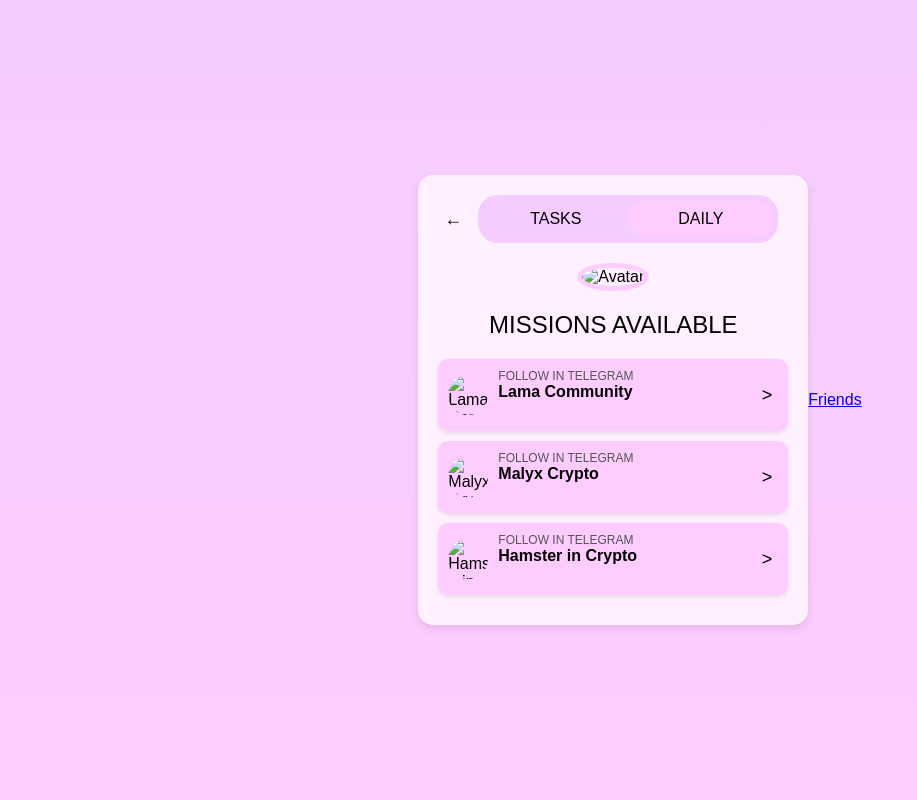
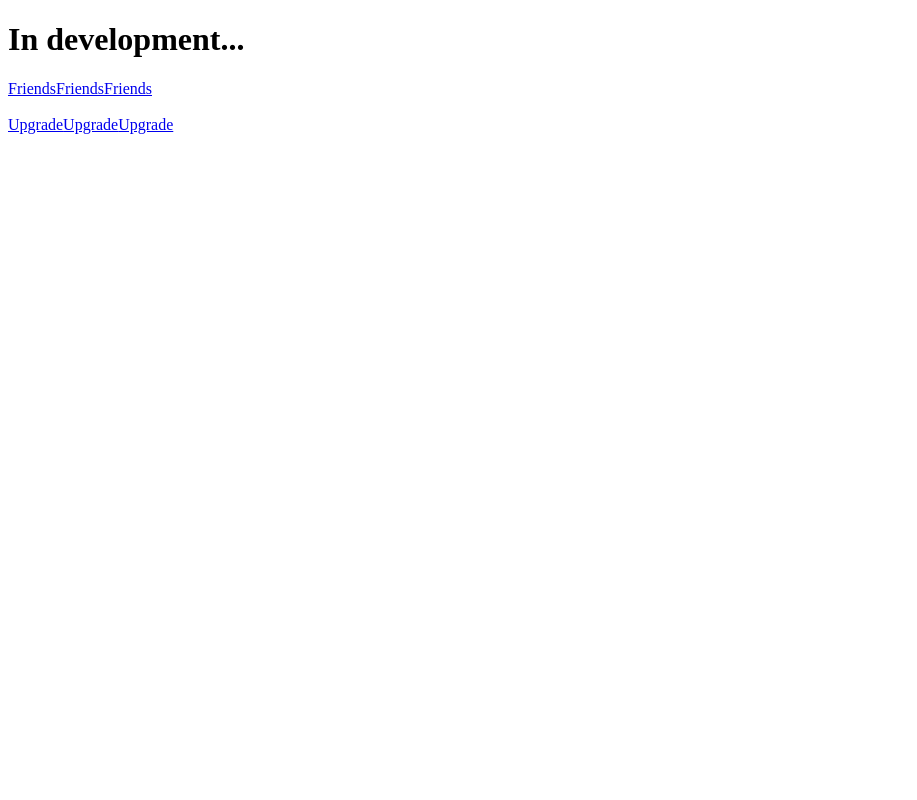
Before and after one commit to ton-lama-dev/lama-game, a Flask app: template src/templates/index.html in a window 1280 px wide. Shown: the whole page, without its empty margins (0-917 px from the left). Run offline with Flask 3, Linux system fonts and the light colour scheme; the template is opened without the code that fills it, so the values that code supplies are empty; some libraries are stand-ins or nearby versions.

Commit message:
Upgrade page added.

```diff
--- a/src/static/css/friends.css
+++ b/src/static/css/friends.css
@@ -80,8 +80,8 @@ h3 {
     margin: 3% 0%;
     display: flex;
     align-items: center;
-    -moz-border-radius: 25px; /* FF1+ */
-    -webkit-border-radius: 25px; /* Saf3-4 */
+    /* -moz-border-radius: 25px; FF1+ */
+    /* -webkit-border-radius: 25px; Saf3-4 */
     border-radius: 25px; /* Opera 10.5, IE 9, Saf5, Chrome */
     justify-content: space-evenly;
 }
--- a/src/static/css/index.css
+++ b/src/static/css/index.css
@@ -1,3 +1,3 @@
-.text {
-    font-style: italic;
+body {
+    background-color: white;
 }
--- a/src/templates/index.html
+++ b/src/templates/index.html
@@ -3,156 +3,14 @@
 <head>
     <meta charset="UTF-8">
     <meta name="viewport" content="width=device-width, initial-scale=1.0">
+    <link rel="stylesheet" href="../static/css/index.css">
     <title>Daily Tasks</title>
-    <style>
-        body {
-            margin: 0;
-            padding: 0;
-            font-family: 'Arial', sans-serif;
-            background-color: #ffccff;
-            display: flex;
-            justify-content: center;
-            align-items: center;
-            height: 100vh;
-            background: linear-gradient(180deg, #f5ccff, #ffccff);
-        }
-
-        .container {
-            width: 350px;
-            background-color: #fff0ff;
-            border-radius: 15px;
-            padding: 20px;
-            box-shadow: 0 4px 8px rgba(0,0,0,0.1);
-            text-align: center;
-        }
-
-        .header {
-            display: flex;
-            justify-content: space-between;
-            align-items: center;
-        }
-
-        .header button {
-            background: none;
-            border: none;
-            font-size: 18px;
-            cursor: pointer;
-        }
-
-        .header .tabs {
-            display: flex;
-            background-color: #f5ccff;
-            border-radius: 20px;
-            padding: 5px;
-            flex-grow: 1;
-            margin: 0 10px;
-        }
-
-        .header .tabs div {
-            flex: 1;
-            padding: 10px;
-            border-radius: 20px;
-        }
-
-        .header .tabs .active {
-            background-color: #ffccff;
-        }
-
-        .avatar {
-            margin: 20px 0;
-        }
-
-        .avatar img {
-            width: 100px;
-            height: 100px;
-            border-radius: 50%;
-            border: 5px solid #ffccff;
-        }
-
-        .title {
-            font-size: 24px;
-            margin-bottom: 20px;
-        }
-
-        .mission {
-            background-color: #ffccff;
-            border-radius: 10px;
-            padding: 10px;
-            display: flex;
-            justify-content: space-between;
-            align-items: center;
-            margin-bottom: 10px;
-            box-shadow: 0 2px 4px rgba(0,0,0,0.1);
-        }
-
-        .mission img {
-            width: 40px;
-            height: 40px;
-            border-radius: 50%;
-        }
-
-        .mission-text {
-            flex-grow: 1;
-            text-align: left;
-            margin-left: 10px;
-        }
-
-        .mission-text .title {
-            font-size: 16px;
-            font-weight: bold;
-        }
-
-        .mission-text .subtitle {
-            font-size: 12px;
-            color: #555;
-        }
-
-        .mission button {
-            background: none;
-            border: none;
-            font-size: 18px;
-            cursor: pointer;
-        }
-    </style>
 </head>
 <body>
-    <div class="container">
-        <div class="header">
-            <button>&larr;</button>
-            <div class="tabs">
-                <div class="tab">TASKS</div>
-                <div class="tab active">DAILY</div>
-            </div>
-        </div>
-        <div class="avatar">
-            <img src="https://via.placeholder.com/100" alt="Avatar">
-        </div>
-        <div class="title">MISSIONS AVAILABLE</div>
-        <div class="mission">
-            <img src="https://via.placeholder.com/40" alt="Lama Community">
-            <div class="mission-text">
-                <div class="subtitle">FOLLOW IN TELEGRAM</div>
-                <div class="title">Lama Community</div>
-            </div>
-            <button>&gt;</button>
-        </div>
-        <div class="mission">
-            <img src="https://via.placeholder.com/40" alt="Malyx Crypto">
-            <div class="mission-text">
-                <div class="subtitle">FOLLOW IN TELEGRAM</div>
-                <div class="title">Malyx Crypto</div>
-            </div>
-            <button>&gt;</button>
-        </div>
-        <div class="mission">
-            <img src="https://via.placeholder.com/40" alt="Hamster in Crypto">
-            <div class="mission-text">
-                <div class="subtitle">FOLLOW IN TELEGRAM</div>
-                <div class="title">Hamster in Crypto</div>
-            </div>
-            <button>&gt;</button>
-        </div>
-    </div>
-    <a href="friends.html">Friends</a>
+    <h1>In development...</h1>
+    <a href="friends.html">Friends</a><a href="friends.html">Friends</a><a href="friends.html">Friends</a>
+    <br>
+    <br>
+    <a href="upgrade.html">Upgrade</a><a href="upgrade.html">Upgrade</a><a href="upgrade.html">Upgrade</a>
 </body>
 </html>
```
Also changed, not shown: src/static/css/upgrade.css (+43 -3 lines), src/templates/upgrade.html (+24 -5 lines), src/static/font/halogen.ttf (added), src/static/img/battery.png (added), src/static/img/finger.png (added), src/static/img/hands.png (added).
